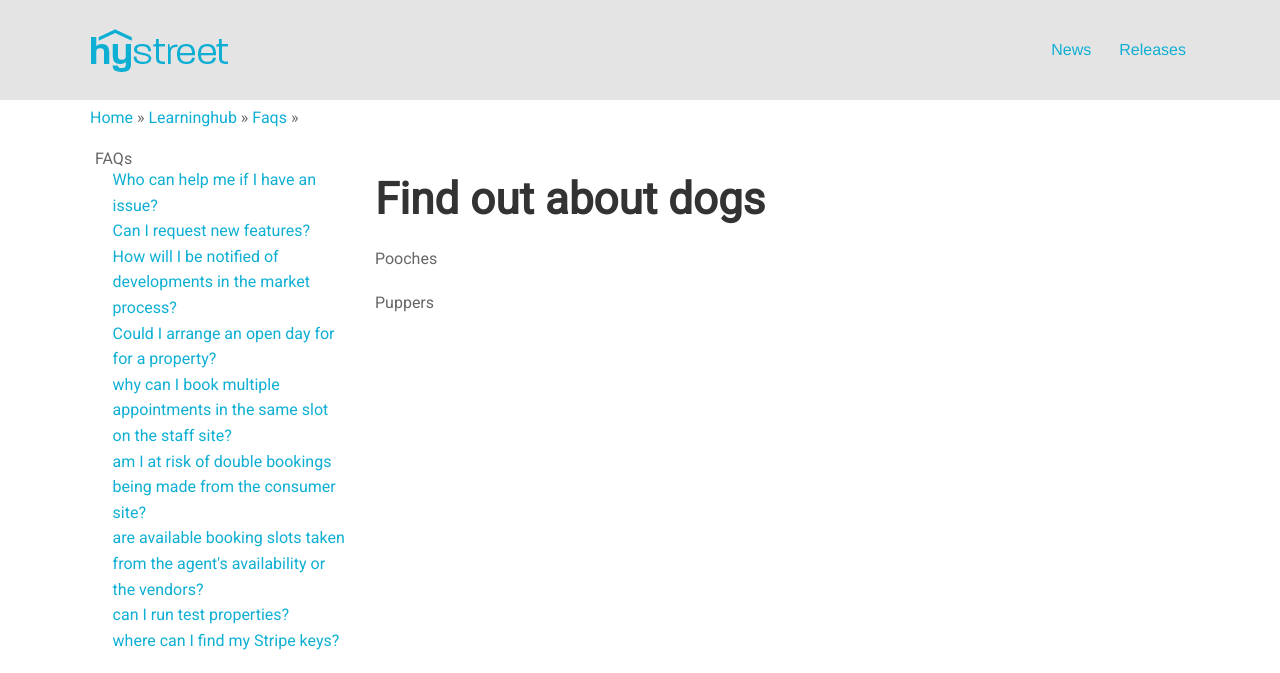
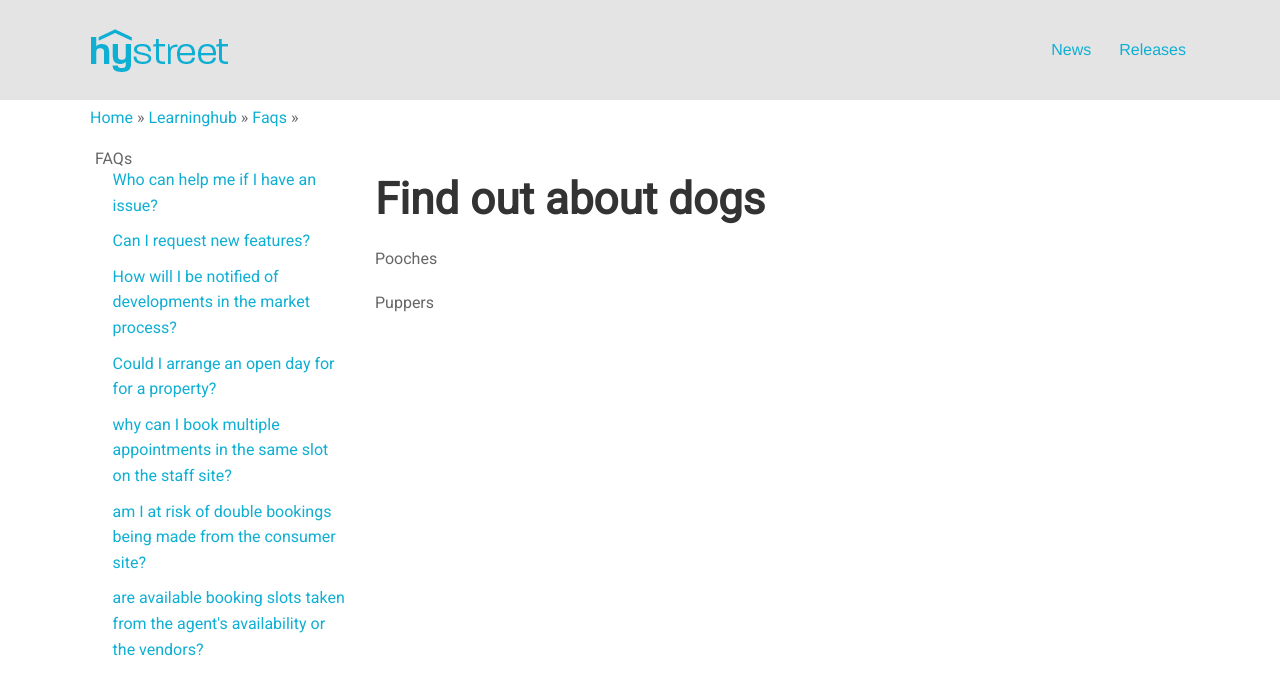
Before and after one commit to josh-brough/learninghub, a Jekyll site: the page built from faqs/index.html, in a window 1280 px wide. Shown: the top 673 px of the page. Built offline with Jekyll 4.4.1, drawn with Linux system fonts in a browser that asks for light colours; some web fonts are replaced; a script that is not in the unit is left out; grey boxes are pictures that could not be loaded.

Commit message:
updating classes

```diff
--- a/_includes/defaultmenu.html
+++ b/_includes/defaultmenu.html
@@ -1,18 +1,18 @@
 {% for item in site.data.side %}
 
     {% if item.children %}
-      <li style="list-style: none;">
+      <li class="side-parent" style="list-style: none;">
         {{ item.name }}
         <ul>
           {% for child in item.children %}
-            <li style="list-style: none;">
+            <li class="side-child" style="list-style: none;">
               <a href="{{site.url}}/{{ child.path }}">{{ child.name }}</a>
             </li>
           {% endfor %}
         </ul>
       </li>
     {% else %}
-      <li style="list-style: none;">
+      <li class="side-parent" style="list-style: none;">
         {{ item.name }}
       </li>
     {% endif %}
--- a/_includes/faqs.html
+++ b/_includes/faqs.html
@@ -1,20 +1,17 @@
-{% for item in site.data.faqs %}
-
-    {% if item.children %}
-      <li style="list-style: none;">
+{% for item in site.data.faqs %} {% if item.children %}
+<li class="side-parent" style="list-style: none;">
   {{ item.name }}
   <ul>
     {% for child in item.children %}
-            <li style="list-style: none;">
+    <li class="side-child" style="list-style: none;">
       <a href="{{site.url}}/{{ child.path }}">{{ child.name }}</a>
     </li>
     {% endfor %}
   </ul>
 </li>
 {% else %}
-      <li style="list-style: none;">
+<li class="side-parent" style="list-style: none;">
   {{ item.name }}
 </li>
-    {% endif %}
-{% endfor %}
+{% endif %} {% endfor %}
 </div>
```
Lines whose indentation alone changed are shown as unchanged.
